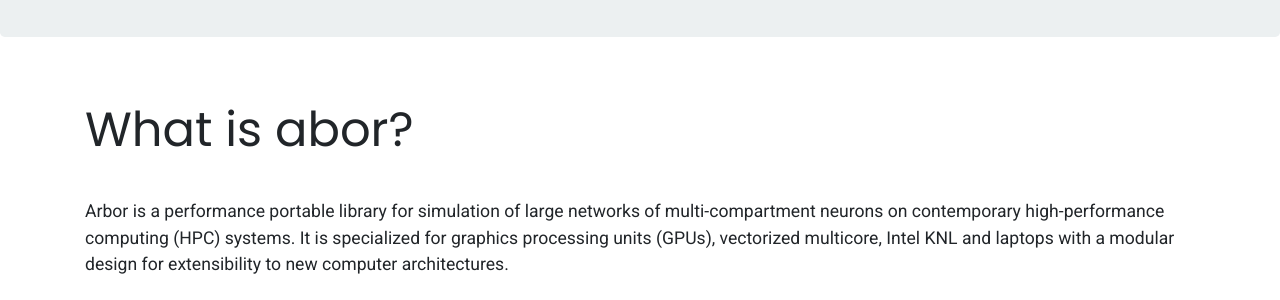
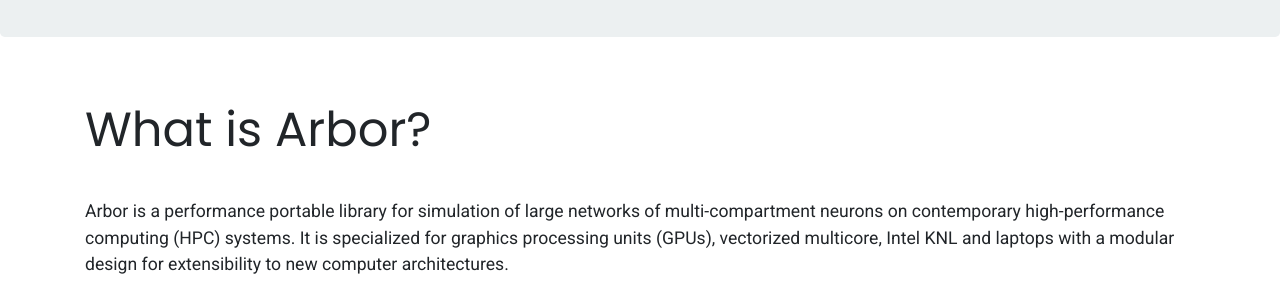
Before and after one commit to arbor-sim/arbor-sim.github.io, a Jekyll site: the page built from index.md, in a window 1280 px wide and 900 px high. Shown: the part 350-650 px from the top of the window. Built offline with Jekyll 4.4.1, drawn with Linux system fonts in a browser that asks for light colours.

Commit message:
painful typo

```diff
--- a/index.md
+++ b/index.md
@@ -2,7 +2,7 @@
 layout: main
 title: Home
 ---
-# What is abor?
+# What is Arbor?
 
 Arbor is a performance portable library for simulation of large networks of multi-compartment neurons on contemporary high-performance computing (HPC) systems. It is specialized for graphics processing units (GPUs), vectorized multicore, Intel KNL and laptops with a modular design for extensibility to new computer architectures.
 
```
